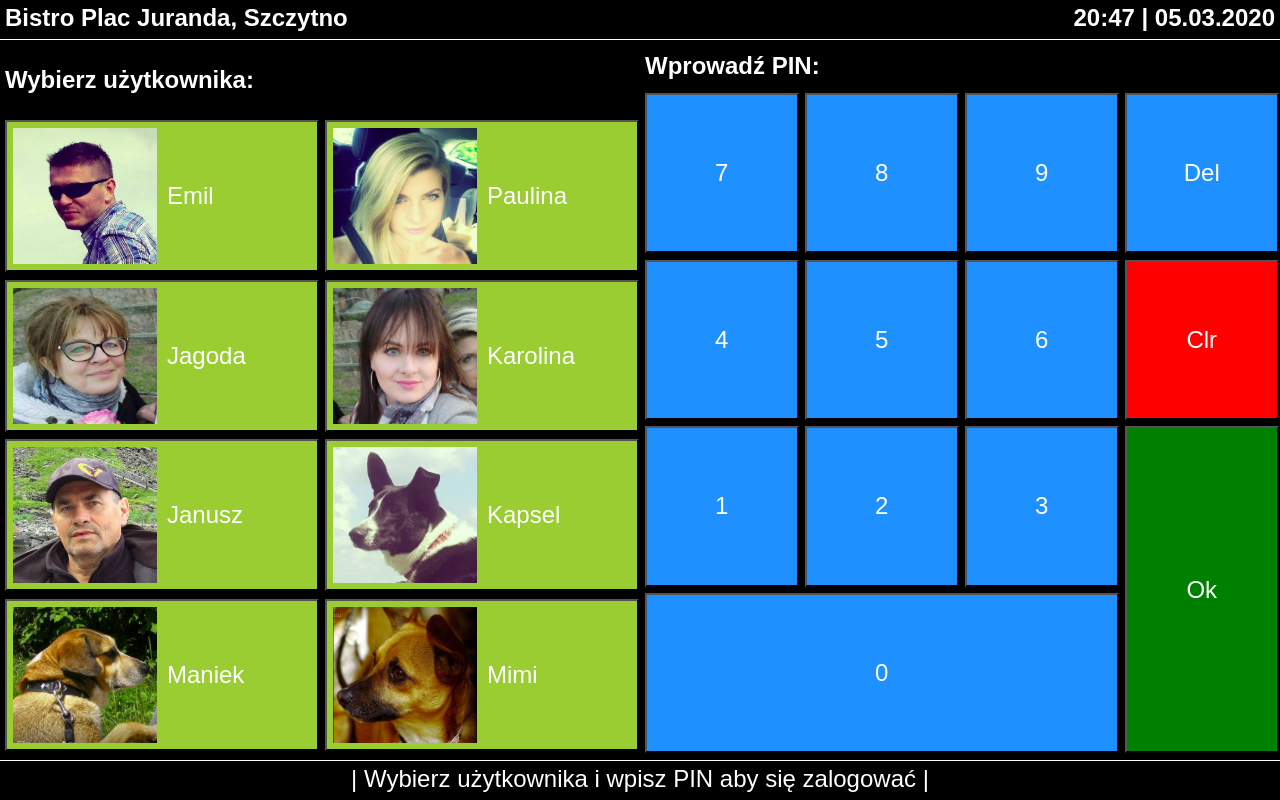
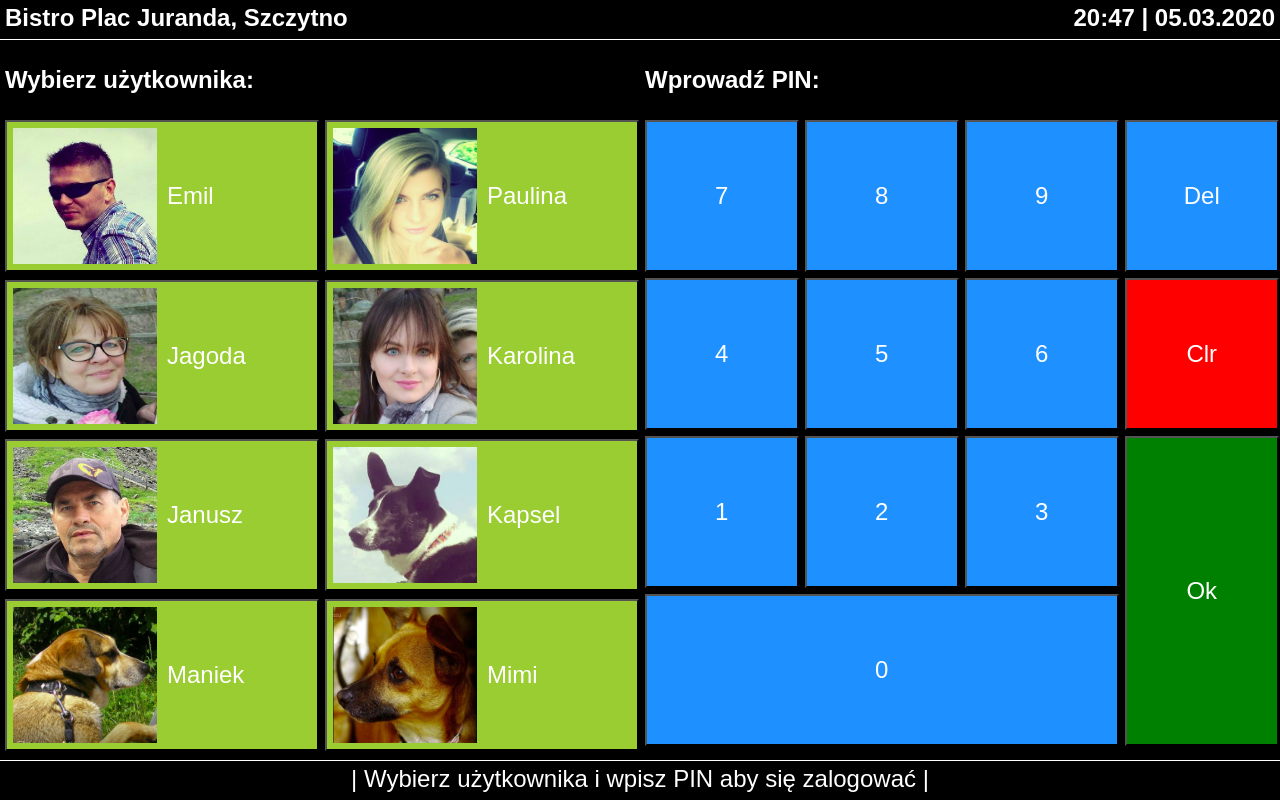
Before and after one commit to eMIKARp/bistro-management-tool-app, a Django app: page /bistro/panel_logowania in a window 1280 px wide. Run offline with Django 3.2, Linux system fonts and the light colour scheme; data comes from the database, SQL or seed files in the repository; some libraries are stand-ins or nearby versions.

Commit message:
Another commit

```diff
--- a/static/css/BistroManagementToolApp/styles_main.css
+++ b/static/css/BistroManagementToolApp/styles_main.css
@@ -537,7 +537,7 @@ button {
                             "d0 d0 d0 ok";
         grid-row-gap:1%;
         grid-column-gap: 1%;
-        height: 79vw;
+        height: 79vh;
         width:50vw;
         background-color: black;
     }
```
